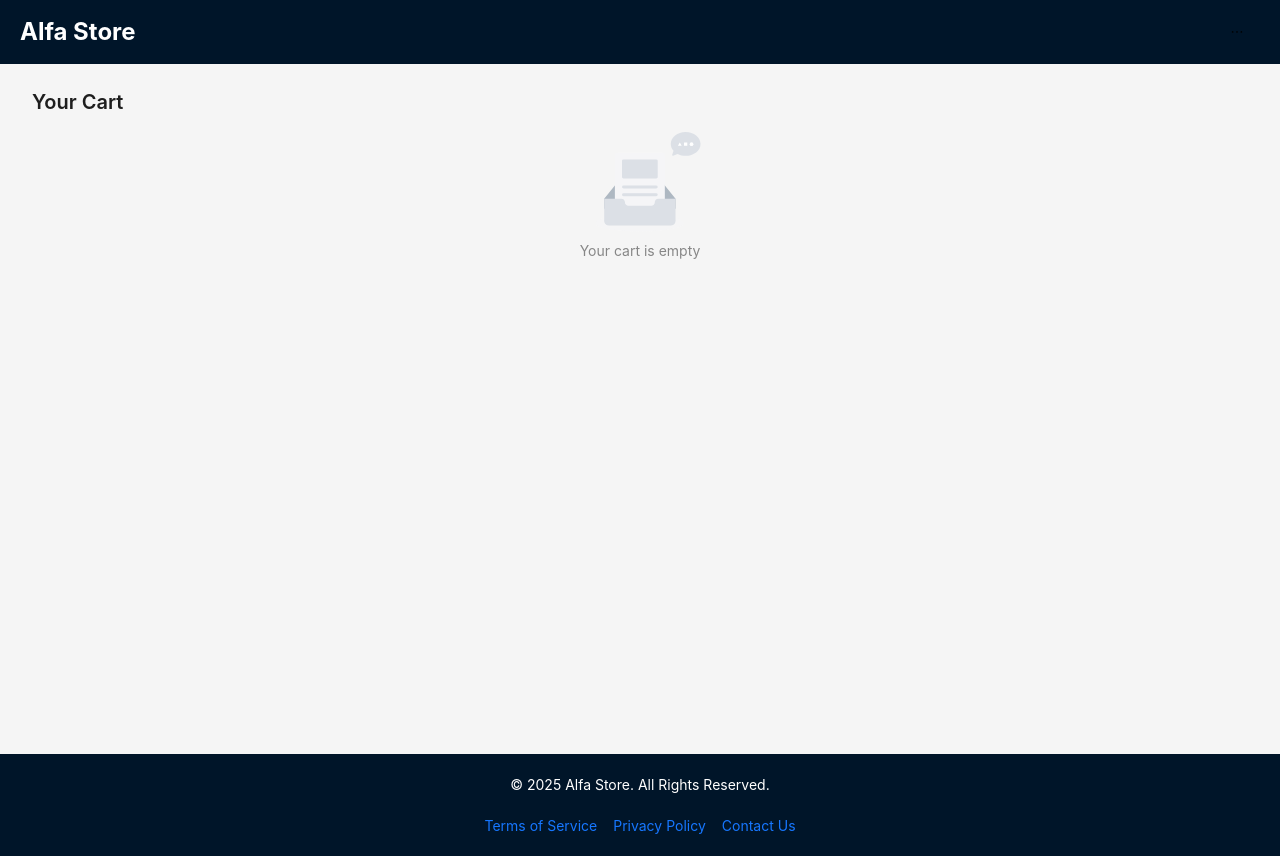
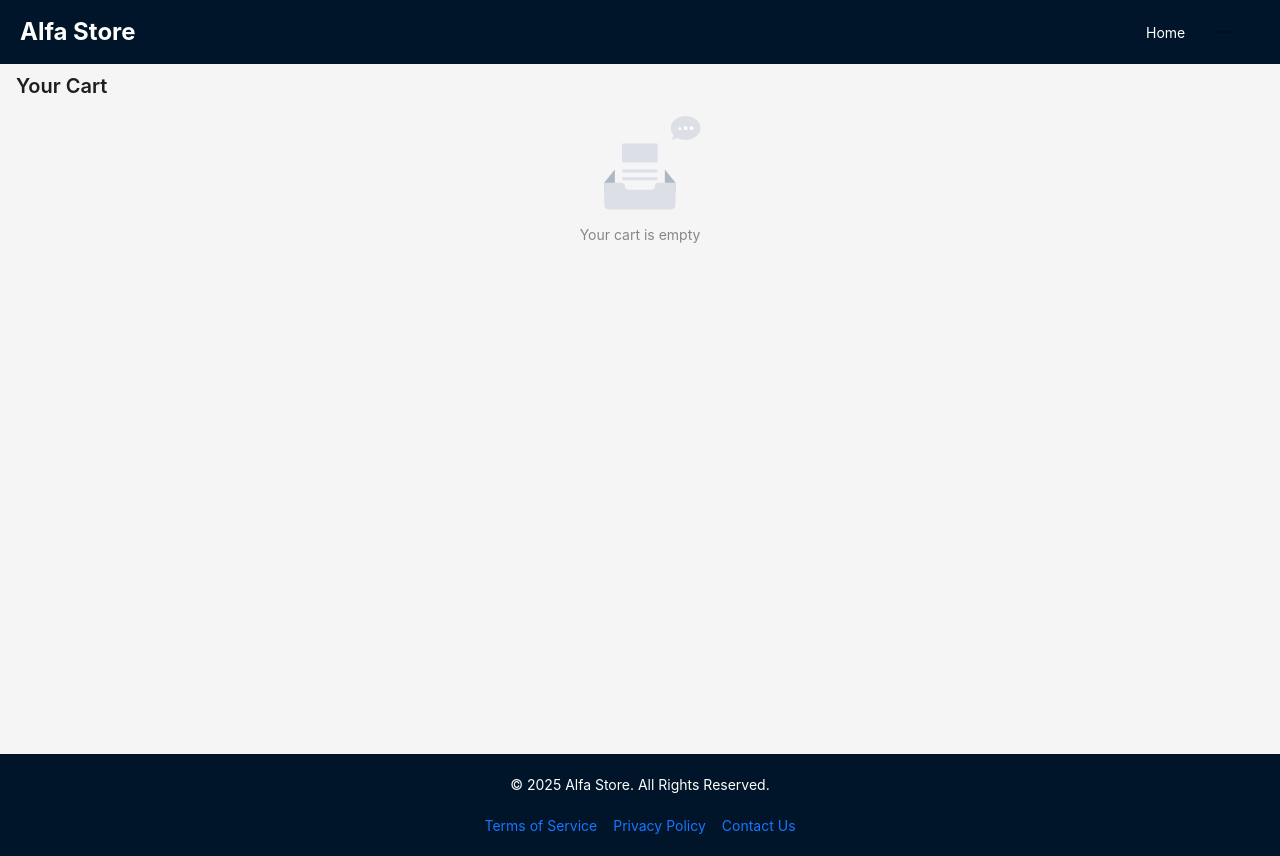
Before and after one commit to zeiadsalhin/Alfa-Store--React-Version-, a React (Vite) app: page /cart in a window 1280 px wide. Built offline with nearby package versions, Linux system fonts and the light colour scheme.

Commit message:
fix: nav cart counter text hidden when increment cart items

```diff
--- a/src/components/StickyHeader.jsx
+++ b/src/components/StickyHeader.jsx
@@ -50,7 +50,7 @@ const StickyHeader = () => {
           </NavLink>
         </div>
 
-        <Menu mode="horizontal" style={{ background: 'transparent', border: 'none' }}>
+        <Menu mode="horizontal" style={{ background: 'transparent', border: 'none', minWidth: cartQuantity > 0 ? 170: 130 }}>
           <Menu.Item key="1">
             <NavLink
               to="/"
@@ -62,19 +62,22 @@ const StickyHeader = () => {
             </NavLink>
           </Menu.Item>
 
-          <Menu.Item key="2" style={{ minWidth: 50 }}>
+          <Menu.Item key="2"
+          // style={{ minWidth: cartQuantity > 0 ? 98 : 62 }}
+          >
             <NavLink
               to="/cart"
               style={({ isActive }) => ({
                 color: isActive ? '#ff9900' : 'white',
                 textDecoration: 'none',
+                textAlign: 'center',
                 display: 'flex',
                 alignItems: 'center',
-                gap: 6,
+                gap: 0,
               })}
             >
               <span>Cart</span>
-              <Badge count={cartQuantity} overflowCount={99} offset={[5, -10]} />
+              <Badge count={cartQuantity} overflowCount={99} offset={[4, -10]} />
             </NavLink>
           </Menu.Item>
         </Menu>
--- a/src/pages/Cart.jsx
+++ b/src/pages/Cart.jsx
@@ -16,7 +16,7 @@ const Cart = () => {
       </Helmet>
 
       <Layout style={{ width: '100%' }}>
-        <Content className="p-8 flex flex-col w-full">
+        <Content className="p-4 flex flex-col w-full">
           <h1 className="text-xl font-semibold mb-4">Your Cart</h1>
 
           {cart.length === 0 ? (
```
